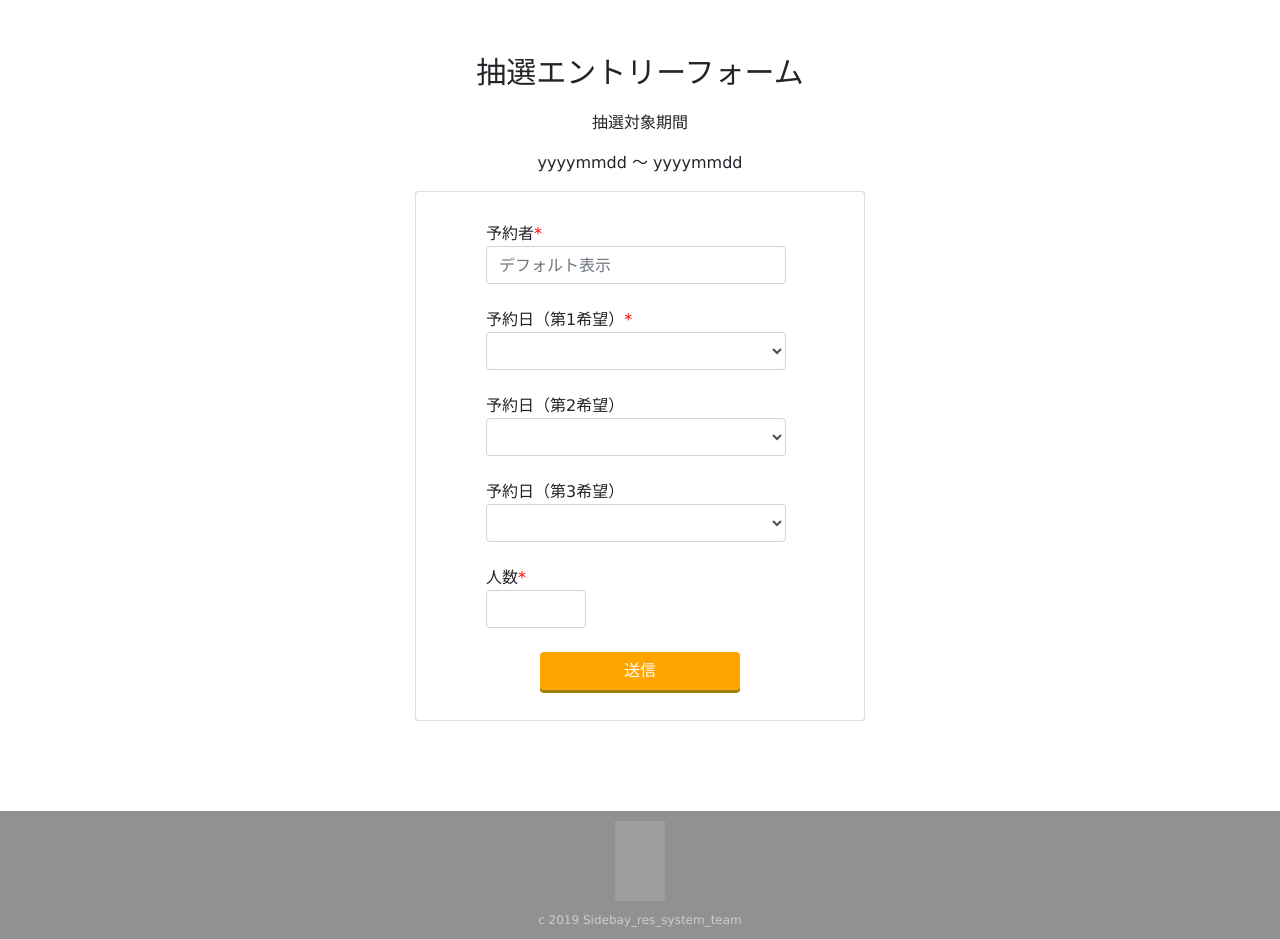
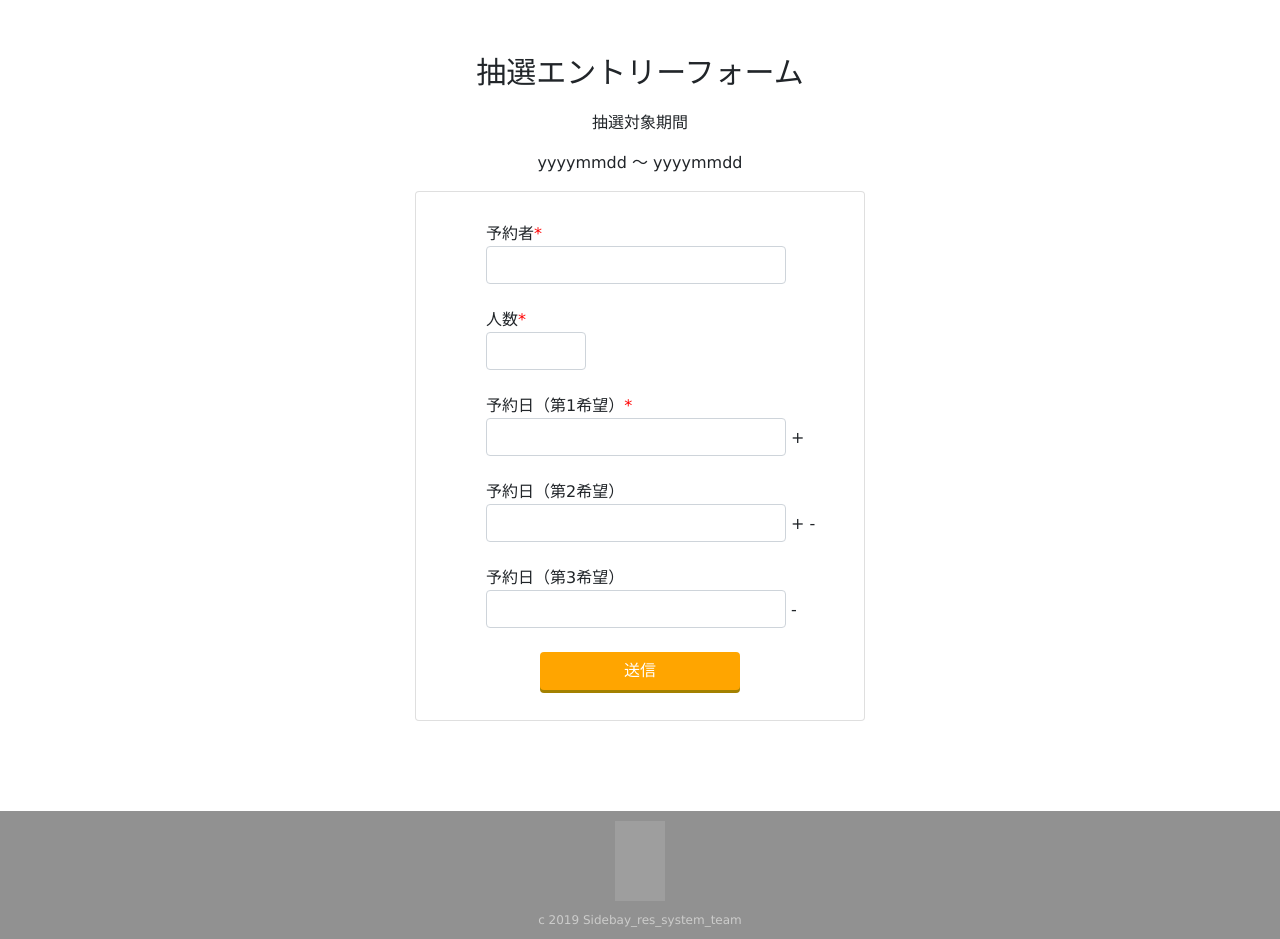
Before and after one commit to rebirthStudyGroup/-, a Django app: template sidebay_res_system/accounts/templates/registration/lottery.html in a window 1280 px wide. Shown: the part 62-1001 px from the top of the page. Run offline with Django 3.2, Linux system fonts and the light colour scheme; the template is opened without the code that fills it, so the values that code supplies are empty; some libraries are stand-ins or nearby versions; grey boxes are pictures that could not be loaded.

Commit message:
Add files via upload

```diff
--- a/sidebay_res_system/accounts/templates/registration/lottery.html
+++ b/sidebay_res_system/accounts/templates/registration/lottery.html
@@ -1,8 +1,6 @@
 {% extends '../main_base.html' %}
-{% load staticfiles %}
+{% load static %}
 {% block content %}
-  <body>
-
     <header>
       <!-- <div class="container"> -->
       <nav class="navbar navbar-expand-lg navbar-light">
@@ -36,39 +34,39 @@
         <p class="">抽選対象期間</p>
         <p>yyyymmdd ～ yyyymmdd</p>
       </div>
-      <form class="" action="#" method="post">
+
+      <form class="" action="" method="post">
+      {% csrf_token %}
       <div class="card lottery-card">
         <div class="card-body lottery-card-body">
             <p>
             <label class="lottery-label-userName">
-              予約者<span class="required">*</span><input class="form-control" type="text" name="" value="" placeholder="デフォルト表示" required>
+              予約者<span class="required">*</span><input class="form-control" type="text" name="" value="" placeholder="" required>
             </label>
             </p>
             <p>
+              <label class="lottery-label-num">
+                人数<span class="required">*</span><input class="form-control" type="number" name="" value="" required>
+              </label>
+              </p>
+            <p id="dateForm1">
             <label class="lottery-label-day">予約日（第1希望）<span class="required">*</span>
-              <select class="lottery-days form-control" name="" required>
-                <option value=""></option>
-              </select>
+              <input class="lottery-days form-control" type="text" id="datepicker" size="20" name="first" placeholder="" required>
             </label>
+            <span id="addBtn1" onclick="addLotteryForm2();">+</span>
             </p>
-            <p>
+            <p id="dateForm2">
             <label class="lottery-label-day">予約日（第2希望）
-              <select class="lottery-days form-control" name="">
-                <option value=""></option>
-              </select>
+                <input class="lottery-days form-control" type="text" id="datepicker1" size="20" name="second">
             </label>
+            <span id="addBtn2" onclick="addLotteryForm3();">+</span>
+            <span id="addBtn2" onclick="removeLotteryForm2();">-</span>
             </p>
-            <p>
+            <p id="dateForm3">
             <label class="lottery-label-day">予約日（第3希望）
-              <select class="lottery-days form-control" name="">
-                <option value=""></option>
-              </select>
+                <input class="lottery-days form-control" type="text" id="datepicker2" size="20" name="thired">
             </label>
-            </p>
-            <p>
-            <label class="lottery-label-num">
-              人数<span class="required">*</span><input class="form-control" type="number" name="" value="" required>
-            </label>
+            <span id="addBtn2" onclick="removeLotteryForm3();">-</span>
             </p>
             </div>
             <div class="lottery-send">
```
